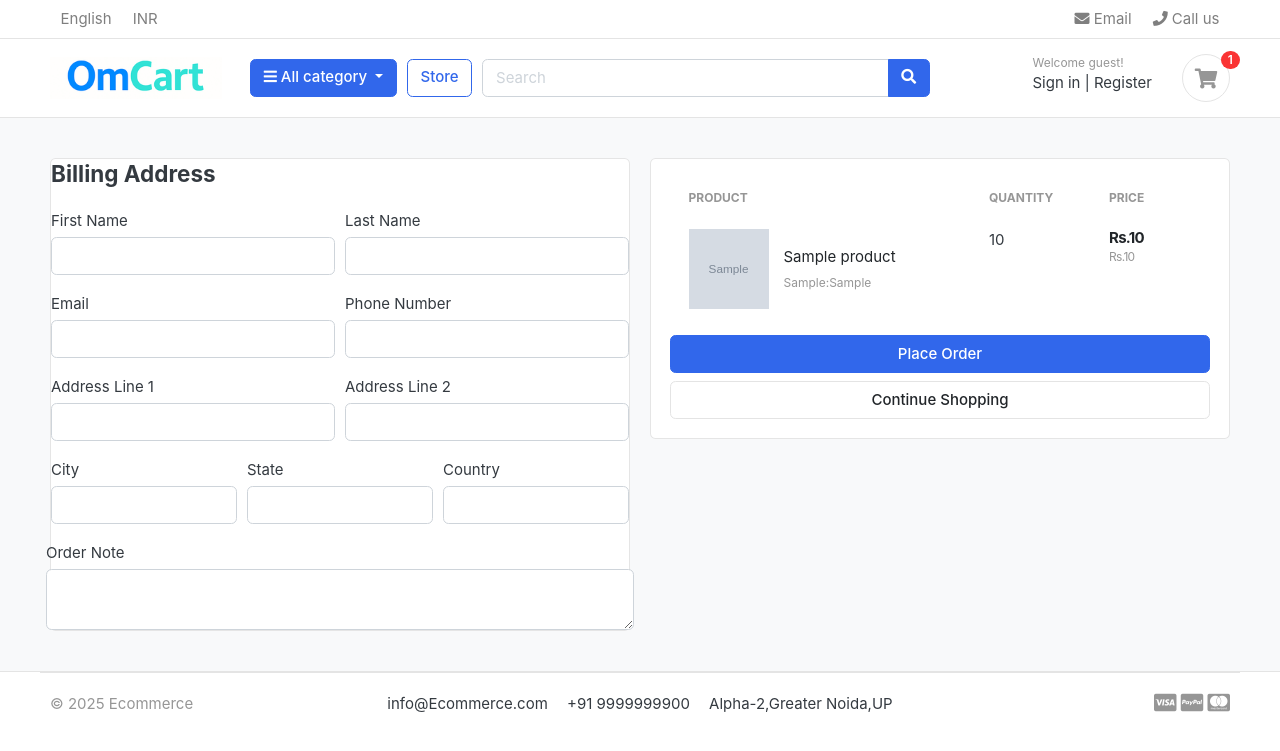
After one commit to thevermaom/Om-Cart-Django, a Django app: template templates/store/checkout.html in a window 1280 px wide. The commit adds this page. Shown: the top 751 px of the page. Run offline with Django 5.2, Linux system fonts and the light colour scheme; the template is opened without the code that fills it: most values are stand-ins (such as "Sample title", 1, 10 or a date in 2020); grey boxes marked "Sample" are stand-in pictures; some libraries are stand-ins or nearby versions; some web fonts are replaced.

Commit message:
Handled cart and checkout page for the logged in users

```diff
--- a/carts/context_processors.py
+++ b/carts/context_processors.py
@@ -8,7 +8,10 @@ def counter(request):
     else:
         try:
             cart=Cart.objects.filter(cart_id=_cart_id(request))
-            cart_items=CartItem.objects.all().filter(cart=cart[:1])
+            if request.user.is_authenticated:
+                cart_items=CartItem.objects.all().filter(user=request.user)
+            else:
+                cart_items=CartItem.objects.all().filter(cart=cart[:1])
             for cart_item in cart_items:
                 cart_count +=cart_item.quantity
         except Cart.DoesNotExist:
--- a/carts/models.py
+++ b/carts/models.py
@@ -1,5 +1,6 @@
 from django.db import models
 from store.models import Product,Variation
+from accounts.models import Account
 
 
 # Create your models here.
@@ -11,9 +12,10 @@ class Cart(models.Model):
         return self.cart_id
 
 class CartItem(models.Model):
+     user=models.ForeignKey(Account,on_delete=models.CASCADE,null=True)
      product=models.ForeignKey(Product,on_delete=models.CASCADE )
      variations=models.ManyToManyField(Variation,blank=True)
-     cart=models.ForeignKey(Cart,on_delete=models.CASCADE)
+     cart=models.ForeignKey(Cart,on_delete=models.CASCADE,null=True)
      quantity=models.IntegerField()
      is_active=models.BooleanField(default=True)
 
--- a/carts/urls.py
+++ b/carts/urls.py
@@ -6,4 +6,5 @@ urlpatterns=[
     path('add_cart/<int:product_id>/',views.add_cart,name='add_cart'),
     path('remove_cart/<int:product_id>/<int:cart_item_id>/',views.remove_cart,name='remove_cart'),
     path('remove_cart_item/<int:product_id>/<int:cart_item_id>/',views.remove_cart_item,name='remove_cart_item'),
+    path('checkout/',views.checkout,name='checkout'),
 ]
--- a/templates/store/cart.html
+++ b/templates/store/cart.html
@@ -105,7 +105,7 @@
 			<p class="text-center mb-3">
 				<img src="{% static './images/misc/payments.png'%}" height="26">
 			</p>
-			<a href="./place-order.html" class="btn btn-primary btn-block"> Checkout </a>
+			<a href="{% url 'checkout'%}" class="btn btn-primary btn-block"> Checkout </a>
 			<a href="{% url 'store' %}" class="btn btn-light btn-block">Continue Shopping</a>
 		</div> <!-- card-body.// -->
 		</div> <!-- card.// -->
--- /dev/null
+++ b/templates/store/checkout.html
@@ -0,0 +1,138 @@
+{% extends 'base.html'%}
+{% load static %}
+
+{% block content %}
+
+
+
+</header> <!-- section-header.// -->
+
+
+<section class="section-content padding-y bg">
+<div class="container">
+
+<!-- ============================ COMPONENT 1 ================================= -->
+<div class="row">
+	<aside class="col-lg-6">
+<div class="card">
+    <div class="card_body">
+        <h4 class="card-title mb-4">Billing Address</h4>
+        <form action="" method="POST">
+            {% csrf_token %}
+            <div class="form-row">
+                <div class="col form-group">
+                    <label for="" >First Name</label>
+                    <input type="text" name="first_name" class="form-control" required>
+                </div>
+                <div class="col form-group">
+                    <label for="" >Last Name</label>
+                    <input type="text" name="last_name" class="form-control" required>
+                </div>
+            </div>
+            <div class="form-row">
+                <div class="col form-group">
+                    <label for="" >Email</label>
+                    <input type="email" name="email" class="form-control" required>
+                </div>
+                <div class="col form-group">
+                    <label for="" >Phone Number</label>
+                    <input type="text" name="phone" class="form-control" required>
+                </div>
+            </div>
+            <div class="form-row">
+                <div class="col form-group">
+                    <label for="" >Address Line 1</label>
+                    <input type="text" name="address_line_1" class="form-control" required>
+                </div>
+                <div class="col form-group">
+                    <label for="" >Address Line 2</label>
+                    <input type="text" name="address_line_2" class="form-control">
+                </div>
+            </div>
+            <div class="form-row">
+                <div class="col form-group">
+                    <label for="" >City</label>
+                    <input type="text" name="City" class="form-control" required>
+                </div>
+                <div class="col form-group">
+                    <label for="" >State</label>
+                    <input type="text" name="State" class="form-control" required>
+                </div>
+                <div class="col form-group">
+                    <label for="" >Country</label>
+                    <input type="text" name="country" class="form-control" required>
+                </div>
+                </div>
+                <div class="form-row">
+                    <label for="" class="">Order Note</label>
+                    <textarea name="order_note" rows="2" class="form-control"></textarea>
+                </div>
+    </div>
+
+</div> <!-- card.// -->
+
+	</aside> <!-- col.// -->
+	<aside class="col-lg-6">
+
+		<div class="card">
+		<div class="card-body">
+            <table class="table table-borderless table-shopping-cart">
+<thead class="text-muted">
+<tr class="small text-uppercase">
+  <th scope="col">Product</th>
+  <th scope="col" width="120">Quantity</th>
+  <th scope="col" width="120">Price</th>
+
+</tr>
+</thead>
+<tbody>
+
+{% for cart_item in cart_items %}
+<tr>
+	<td>
+		<figure class="itemside align-items-center">
+			<div class="aside"><img src="{{cart_item.product.images.url}}" class="img-sm"></div>
+			<figcaption class="info">
+				<a href="{{ cart_item.product.get_url }}" class="title text-dark">{{ cart_item.product.product_name}}</a>
+				<p class="text-muted small">
+					{%if cart_item.variations.all%}
+					  {% for item in cart_item.variations.all %}
+					    {{ item.variation_category | capfirst}}:{{item.variation_value | capfirst}} <br>
+					  {% endfor%}
+					{% endif %}
+				</p>
+			</figcaption>
+		</figure>
+	</td>
+	<td>
+        <label for="">{{cart_item.quantity}}</label>
+
+	</td>
+	<td>
+		<div class="price-wrap">
+			<var class="price">Rs.{{cart_item.sub_total}}</var>
+			<small class="text-muted">Rs.{{cart_item.product.price}} </small>
+		</div> <!-- price-wrap .// -->
+	</td>
+
+</tr>
+{% endfor %}
+</tbody>
+</table>
+			<button type="submit" name="submit" class="btn btn-primary btn-block">Place Order </button>
+			<a href="{% url 'store' %}" class="btn btn-light btn-block">Continue Shopping</a>
+            </form>
+		</div> <!-- card-body.// -->
+		</div> <!-- card.// -->
+
+</aside> <!-- col.// -->
+
+
+</div> <!-- row.// -->
+
+<!-- ============================ COMPONENT 1 END .// ================================= -->
+
+</div> <!-- container .//  -->
+</section>
+
+{% endblock %}
```
Also changed, not shown: accounts/views.py (+50 -2 lines), carts/views.py (+156 -59 lines), carts/migrations/0003_cartitem_user_alter_cartitem_cart.py (added).
